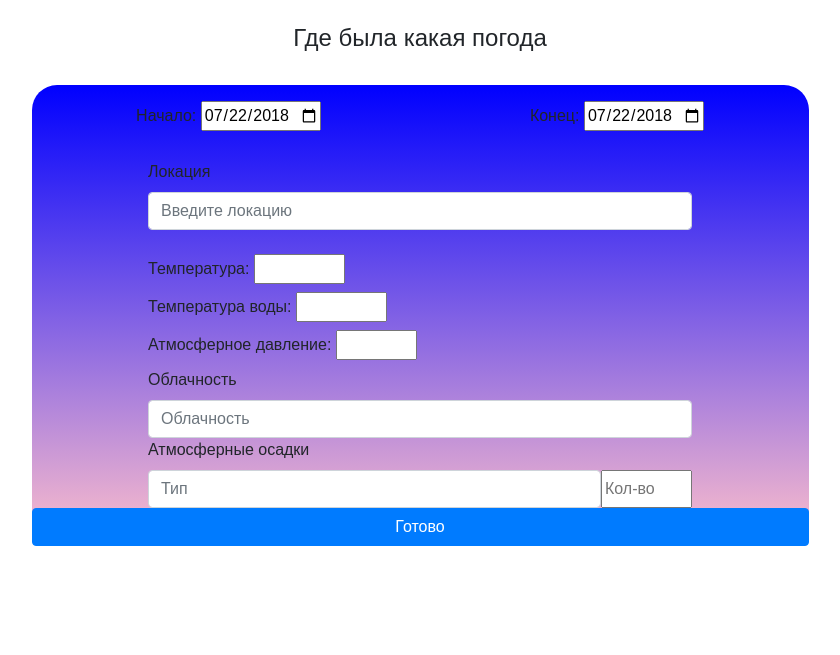
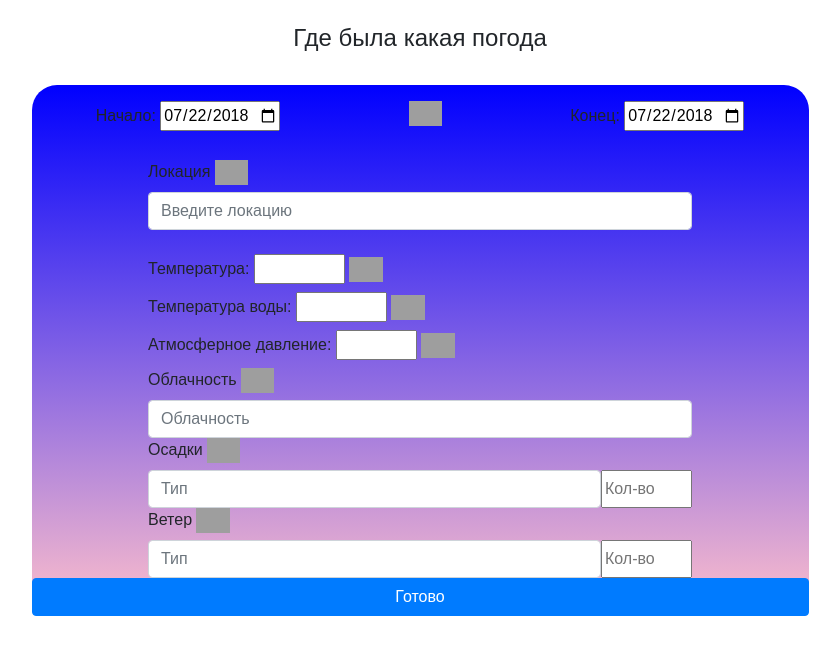
Before and after one commit to Maxim2k7/WebServer-API-Project, a Flask app: template templates/reporter.html in a window 1280 px wide. Shown: the part 56-711 px from the top of the page, without its empty margins (220-1060 px from the left). Run offline with Flask 3, Linux system fonts and the light colour scheme; the template is opened without the code that fills it, so the values that code supplies are empty; some libraries are stand-ins or nearby versions; grey boxes are pictures that could not be loaded.

Commit message:
edit reporter main page

```diff
--- a/templates/reporter.html
+++ b/templates/reporter.html
@@ -35,6 +35,12 @@ $(document).ready(function(){
 
 
 
+
+
+
+
+
+
 </script>
 </br>
 <form class="edit_form" method="post">
@@ -48,7 +54,7 @@ $(document).ready(function(){
                        value="2018-07-22"
                        min="2018-01-01" max="2030-12-31">
             </div>
-
+            <img height="25" src="https://cdn-icons-png.flaticon.com/512/3652/3652191.png">
             <div>
                 <label for="start">Конец:</label>
 
@@ -60,6 +66,7 @@ $(document).ready(function(){
         </br>
         <div style="width: 70%; margin: auto;">
             <label for="classSelect">Локация</label>
+            <img height="25" src="https://cdn-icons-png.flaticon.com/512/535/535137.png">
             <input type="text" class="form-control" id="location" placeholder="Введите локацию" name="location">
         </div>
         </br>
@@ -67,23 +74,30 @@ $(document).ready(function(){
             <label>Температура:
                 <input type="number" id="temperature" name="temperature" step="0.1"
                        min="-70" max="70">
+                <img height="25"
+                     src="https://cdn-icons-png.flaticon.com/512/869/869869.png">
             </label>
+
             <label for="classSelect">Температура воды:
                 <input type="number" id="water_temperature" name="water_temperature" step="0.1"
                        min="-70" max="70">
+                <img height="25" src="https://cdn-icons-png.flaticon.com/512/3274/3274854.png">
             </label>
             <label for="classSelect">Атмосферное давление:
                 <input type="number" id="atmospheric_pressure" name="atmospheric_pressure" step="1"
                        min="0" max="1000">
+                <img height="25" src="https://cdn-icons-png.flaticon.com/512/4005/4005925.png">
             </label>
         </div>
         <div style="width: 70%; margin: auto;">
             <label for="classSelect">Облачность</label>
+            <img height="25" src="https://cdn-icons-png.flaticon.com/512/414/414825.png">
             <input type="text" class="form-control" id="clouds" placeholder="Облачность" name="clouds">
         </div>
 
         <div style="width: 70%; margin: auto;">
-            <label for="classSelect">Атмосферные осадки</label>
+            <label for="classSelect">Осадки</label>
+            <img height="25" src="https://cdn-icons-png.flaticon.com/512/4958/4958619.png">
             <div style="margin: auto; display: flex; flex-direction: row;">
                 <input type="text" class="form-control" id="precipitation_type" placeholder="Тип"
                        name="precipitation_type">
@@ -91,6 +105,17 @@ $(document).ready(function(){
                        min="0" max="10000">
             </div>
         </div>
+        <div style="width: 70%; margin: auto;">
+            <label for="classSelect">Ветер</label>
+            <img height="25" src="https://cdn-icons-png.flaticon.com/512/2676/2676047.png">
+            <div style="margin: auto; display: flex; flex-direction: row;">
+                <input type="text" class="form-control" id="wind_direction" placeholder="Тип"
+                       name="wind_direction">
+                <input type="number" id="wind_velocity" placeholder="Кол-во" name="wind_velocity" step="1"
+                       min="0" max="10000">
+            </div>
+        </div>
+        <!--        <img height="25" src="https://cdn-icons-png.flaticon.com/512/414/414825.png">-->
         <button type="submit" class="btn btn-primary">Готово</button>
     </div>
 </form>
```
